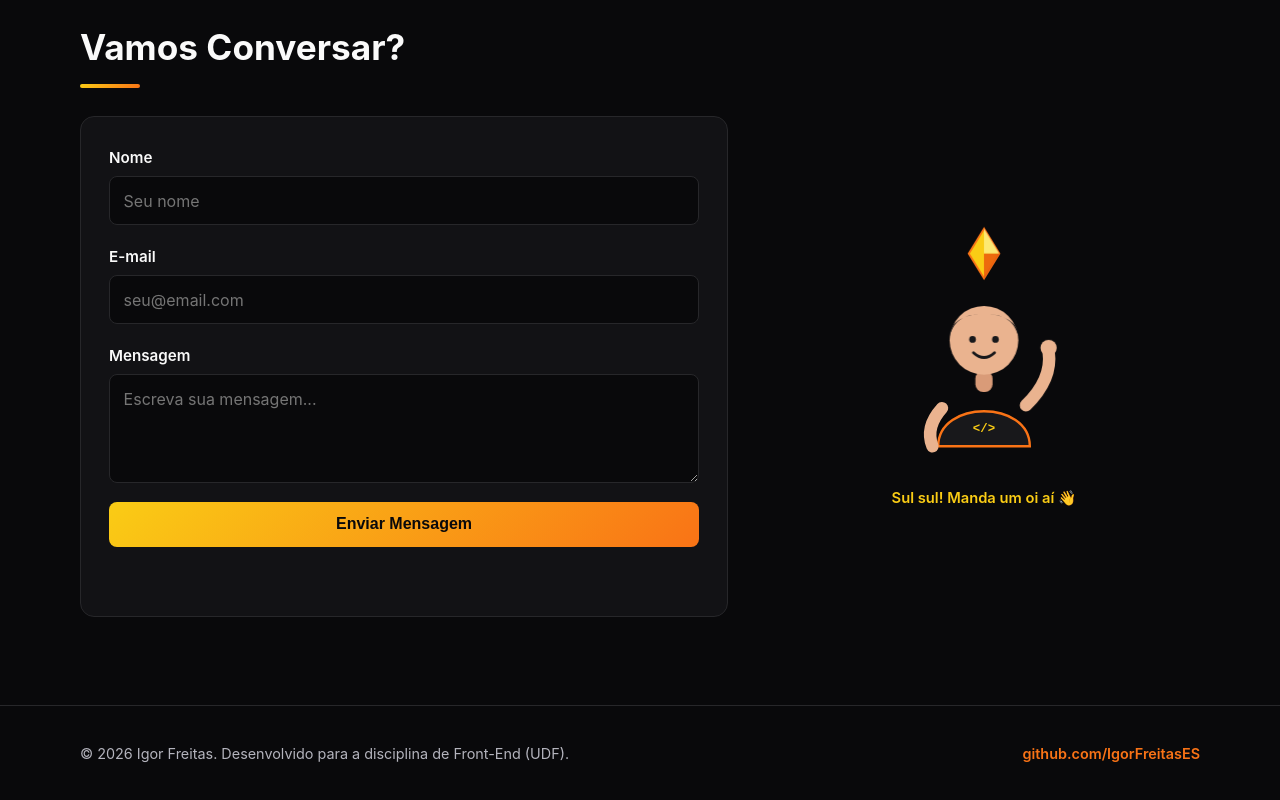
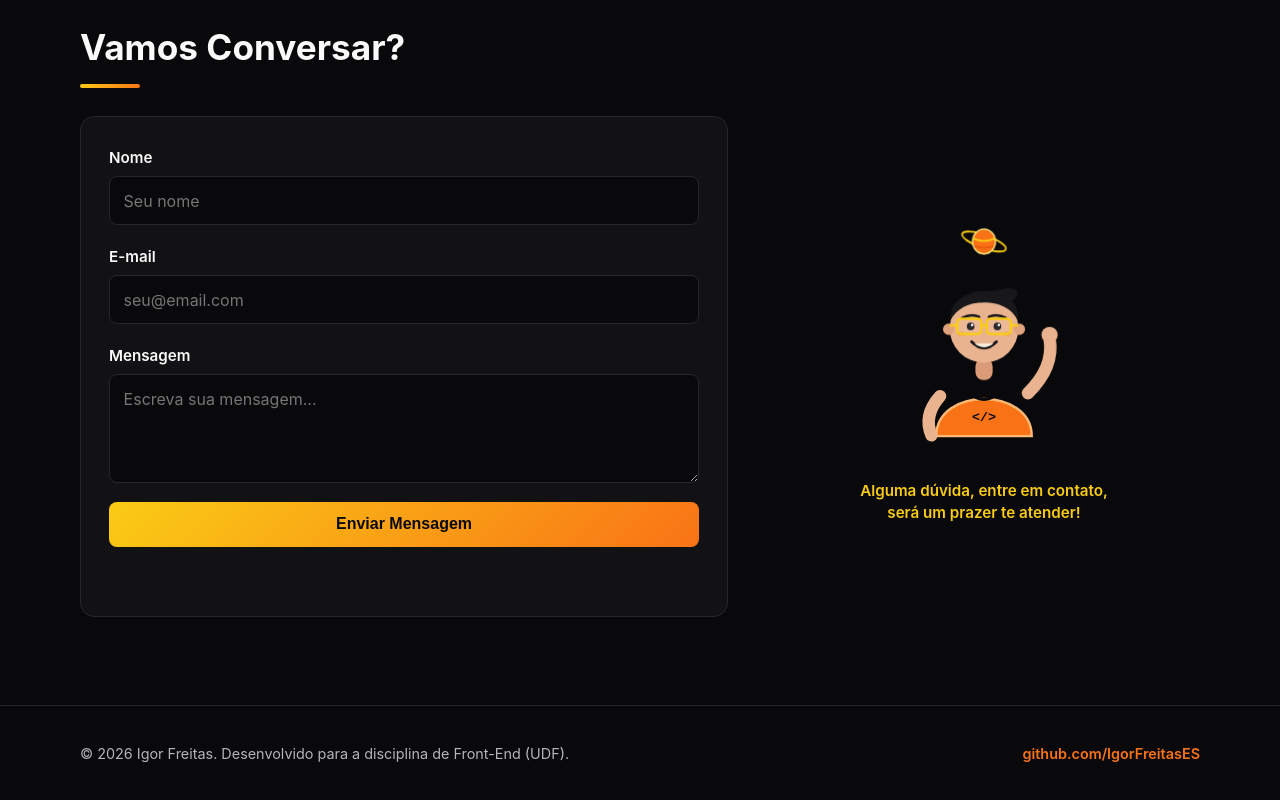
Before and after one commit to IgorFreitasES/portfolio-web, a plain HTML site: page index.html in a window 1280 px wide. Shown: the part 3715-4515 px from the top of the page. Drawn offline with Linux system fonts and the light colour scheme.

Commit message:
alteracao no boneco

```diff
--- a/css/style.css
+++ b/css/style.css
@@ -676,22 +676,37 @@ body.scrolled #particles-canvas {
   overflow: visible;
 }
 
-.plumbob {
-  animation: plumbob-float 2.4s ease-in-out infinite;
-  transform-origin: 110px 38px;
+.planet-orbit {
+  animation: planet-float 2.6s ease-in-out infinite;
+  transform-origin: 110px 40px;
+}
+
+.planet-body {
+  animation: planet-spin 4.5s ease-in-out infinite;
+  transform-box: fill-box;
+  transform-origin: center;
 }
 
 .waving-arm {
   animation: sim-wave 1.6s ease-in-out infinite;
-  transform-origin: 154px 192px;
+  transform-origin: 156px 193px;
 }
 
-@keyframes plumbob-float {
+@keyframes planet-float {
   0%, 100% {
     transform: translateY(0);
   }
   50% {
-    transform: translateY(-7px);
+    transform: translateY(-6px);
+  }
+}
+
+@keyframes planet-spin {
+  0%, 100% {
+    transform: scaleX(1);
+  }
+  50% {
+    transform: scaleX(-1);
   }
 }
 
@@ -711,10 +726,12 @@ body.scrolled #particles-canvas {
 }
 
 .mascot-caption {
-  margin-top: 0.5rem;
-  font-size: 0.92rem;
+  margin-top: 0.65rem;
+  max-width: 260px;
+  font-size: 0.95rem;
   font-weight: 600;
   color: var(--yellow);
+  line-height: 1.45;
 }
 
 /* ==========================================
@@ -767,7 +784,8 @@ body.scrolled #particles-canvas {
   }
 
   .scroll-wheel,
-  .plumbob,
+  .planet-orbit,
+  .planet-body,
   .waving-arm {
     animation: none;
   }
--- a/index.html
+++ b/index.html
@@ -306,44 +306,75 @@
           <p class="form-feedback" id="form-feedback" role="status" aria-live="polite"></p>
         </form>
 
-        <!-- Mascote estilo The Sims com Plumbob e aceno suave -->
+        <!-- Mascote em código SVG/CSS com óculos quadrado, topete baixo, camiseta laranja e planetinha girando -->
         <aside class="mascot-box reveal" aria-label="Ilustração animada de Igor Freitas acenando">
-          <div class="sims-avatar" role="img" aria-label="Boneco estilizado com cristal Plumbob amarelo flutuando e mão acenando">
-            <svg viewBox="0 0 220 260" class="sims-svg" xmlns="http://www.w3.org/2000/svg">
-              <!-- Cristal Plumbob estilo The Sims -->
-              <g class="plumbob">
-                <polygon points="110,12 126,38 110,64 94,38" fill="#facc15" stroke="#f97316" stroke-width="2"/>
-                <polygon points="110,12 126,38 110,38" fill="#fef08a" opacity="0.8"/>
-                <polygon points="110,64 126,38 110,38" fill="#ea580c" opacity="0.85"/>
+          <div class="sims-avatar" role="img" aria-label="Boneco estilizado com planetinha girando acima da cabeça, óculos quadrado, topete baixo, camiseta laranja e mão acenando">
+            <svg viewBox="0 0 220 265" class="sims-svg" xmlns="http://www.w3.org/2000/svg">
+              <!-- Planetinha girando acima da cabeça -->
+              <g class="planet-orbit">
+                <g class="planet-body">
+                  <!-- Anel sutil do planeta -->
+                  <ellipse cx="110" cy="40" rx="26" ry="7" fill="none" stroke="#facc15" stroke-width="2" transform="rotate(-18 110 40)"/>
+                  <!-- Esfera do planeta -->
+                  <circle cx="110" cy="40" r="13" fill="#f97316" stroke="#fef08a" stroke-width="1.5"/>
+                  <!-- Faixas/detalhes do planeta -->
+                  <path d="M98,37 Q110,42 122,37" fill="none" stroke="#facc15" stroke-width="2" stroke-linecap="round"/>
+                  <path d="M100,45 Q110,48 120,45" fill="none" stroke="#ea580c" stroke-width="2" stroke-linecap="round"/>
+                </g>
               </g>
 
-              <!-- Corpo / Camiseta -->
-              <path d="M62,235 C62,186 158,186 158,235 Z" fill="#18181b" stroke="#f97316" stroke-width="2.5"/>
-              <text x="110" y="220" text-anchor="middle" font-family="monospace" font-size="13" font-weight="bold" fill="#facc15">&lt;/&gt;</text>
+              <!-- Corpo / Camiseta Laranja -->
+              <path d="M60,238 C60,186 160,186 160,238 Z" fill="#f97316" stroke="#fdba74" stroke-width="2.5"/>
+              <path d="M94,193 Q110,206 126,193" fill="none" stroke="#09090b" stroke-width="3" stroke-linecap="round"/>
+              <text x="110" y="222" text-anchor="middle" font-family="monospace" font-size="14" font-weight="bold" fill="#09090b">&lt;/&gt;</text>
 
               <!-- Braço esquerdo em repouso -->
-              <path d="M66,195 Q48,215 56,235" fill="none" stroke="#eab38f" stroke-width="13" stroke-linecap="round"/>
+              <path d="M64,196 Q46,216 55,237" fill="none" stroke="#eab38f" stroke-width="13" stroke-linecap="round"/>
 
               <!-- Braço direito acenando -->
               <g class="waving-arm">
-                <path d="M154,192 Q182,165 178,136" fill="none" stroke="#eab38f" stroke-width="13" stroke-linecap="round"/>
-                <circle cx="178" cy="132" r="8.5" fill="#eab38f"/>
+                <path d="M156,193 Q184,166 179,136" fill="none" stroke="#eab38f" stroke-width="13" stroke-linecap="round"/>
+                <circle cx="179" cy="132" r="8.5" fill="#eab38f"/>
               </g>
 
               <!-- Pescoço e Cabeça -->
-              <rect x="101" y="156" width="18" height="22" rx="8" fill="#d99b78"/>
-              <circle cx="110" cy="124" r="36" fill="#eab38f"/>
+              <rect x="101" y="157" width="18" height="22" rx="8" fill="#d99b78"/>
+              <circle cx="110" cy="125" r="36" fill="#eab38f"/>
 
-              <!-- Cabelo curto escuro -->
-              <path d="M74,120 C73,88 147,88 146,120 C142,102 128,96 110,96 C92,96 78,102 74,120 Z" fill="#18181b"/>
+              <!-- Orelhas -->
+              <circle cx="73" cy="126" r="6" fill="#e0a37e"/>
+              <circle cx="147" cy="126" r="6" fill="#e0a37e"/>
 
-              <!-- Olhos e Sorriso -->
-              <circle cx="98" cy="123" r="3.5" fill="#18181b"/>
-              <circle cx="122" cy="123" r="3.5" fill="#18181b"/>
-              <path d="M99,137 Q110,147 121,137" fill="none" stroke="#18181b" stroke-width="3" stroke-linecap="round"/>
+              <!-- Cabelo com topete baixo -->
+              <path d="M74,118 C74,94 94,86 112,86 C126,86 135,81 142,84 C147,86 146,93 139,96 C145,101 146,110 146,118 C139,103 125,98 110,98 C94,98 81,104 74,118 Z" fill="#18181b"/>
+
+              <!-- Sobrancelhas simpáticas -->
+              <path d="M87,114 Q97,109 105,113" fill="none" stroke="#18181b" stroke-width="2.5" stroke-linecap="round"/>
+              <path d="M115,113 Q123,109 133,114" fill="none" stroke="#18181b" stroke-width="2.5" stroke-linecap="round"/>
+
+              <!-- Olhos simpáticos com brilho -->
+              <circle cx="96" cy="123" r="4" fill="#18181b"/>
+              <circle cx="97.5" cy="121.5" r="1.4" fill="#ffffff"/>
+              <circle cx="124" cy="123" r="4" fill="#18181b"/>
+              <circle cx="125.5" cy="121.5" r="1.4" fill="#ffffff"/>
+
+              <!-- Bochechas leves -->
+              <ellipse cx="86" cy="131" rx="4.5" ry="2.5" fill="#f97316" opacity="0.25"/>
+              <ellipse cx="134" cy="131" rx="4.5" ry="2.5" fill="#f97316" opacity="0.25"/>
+
+              <!-- Óculos quadrado -->
+              <rect x="82" y="115" width="25" height="16" rx="4" fill="rgba(255,255,255,0.08)" stroke="#facc15" stroke-width="2.6"/>
+              <rect x="113" y="115" width="25" height="16" rx="4" fill="rgba(255,255,255,0.08)" stroke="#facc15" stroke-width="2.6"/>
+              <line x1="107" y1="122" x2="113" y2="122" stroke="#facc15" stroke-width="2.6"/>
+              <line x1="74" y1="122" x2="82" y2="122" stroke="#facc15" stroke-width="2.4"/>
+              <line x1="138" y1="122" x2="146" y2="122" stroke="#facc15" stroke-width="2.4"/>
+
+              <!-- Sorriso simpático e acolhedor -->
+              <path d="M97,139 Q110,152 123,139" fill="none" stroke="#18181b" stroke-width="3" stroke-linecap="round"/>
+              <path d="M100,141 Q110,149 120,141" fill="#fffbeb" opacity="0.85"/>
             </svg>
           </div>
-          <p class="mascot-caption">Sul sul! Manda um oi aí 👋</p>
+          <p class="mascot-caption">Alguma dúvida, entre em contato, será um prazer te atender!</p>
         </aside>
       </div>
     </section>
```
